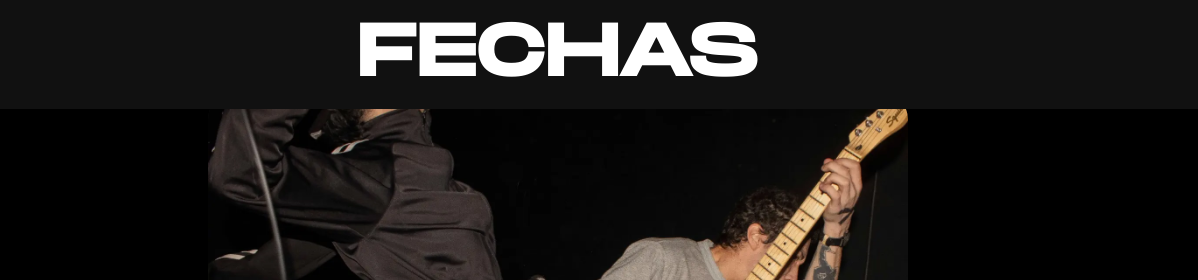
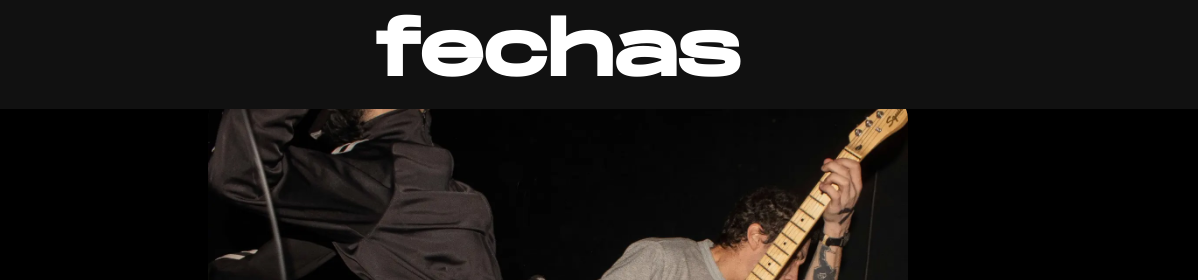
Before and after one commit to 027age/evidenciada, a plain HTML site: page Fechas.html in a window 1280 px wide. Shown: the top 280 px of the page, 82-1280 px from the left. Drawn offline with Linux system fonts and the light colour scheme.

Commit message:
Fechas.html

```diff
--- a/Fechas.html
+++ b/Fechas.html
@@ -12,7 +12,7 @@
     <a href="index.html" style="display:flex;align-items:center;position:absolute;left:24px;">
       <img src="back.png" alt="Volver" style="width:54px;height:54px;object-fit:contain;filter:drop-shadow(0 0 4px #0008);" />
     </a>
-    <h1 style="margin:0;">FECHAS</h1>
+    <h1 style="margin:0;">fechas</h1>
   </nav>
 
   <main class="contenedor">
```
